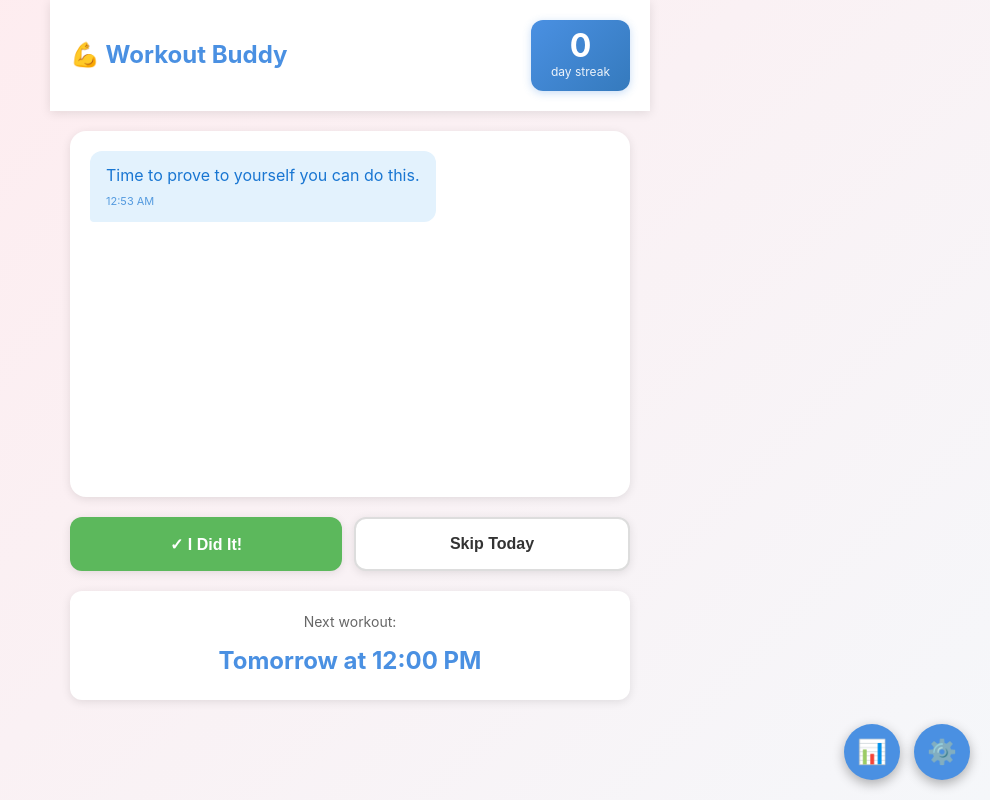
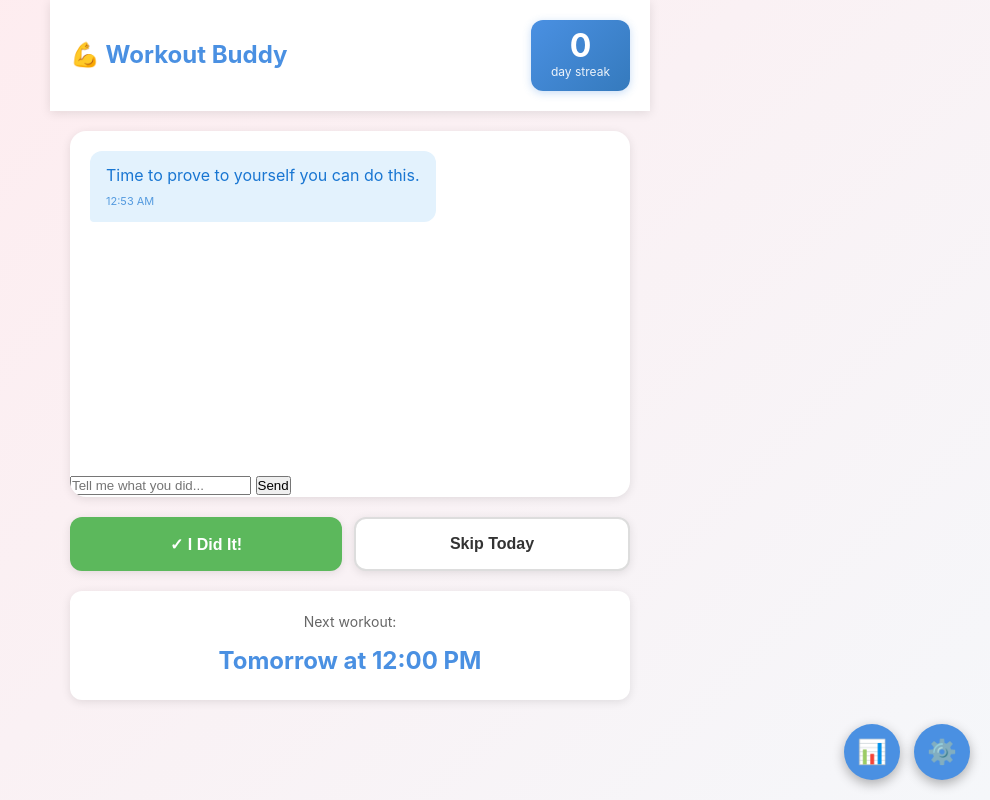
Before and after one commit to kerri-hicks/WorkoutBuddy, a plain HTML site: page index.html in a window 1280 px wide. Shown: the whole page, without its empty margins (290-1280 px from the left). Drawn offline with Linux system fonts and the light colour scheme.

Commit message:
Add chat input and send button to index.html

```diff
--- a/index.html
+++ b/index.html
@@ -25,6 +25,10 @@
             <div class="chat-container" id="chatContainer">
                 <div class="chat-messages" id="chatMessages">
                     <!-- Messages will be inserted here -->
+                </div>
+                <div class="chat-input-container">
+                    <input type="text" id="chatInput" placeholder="Tell me what you did..." />
+                    <button id="sendBtn">Send</button>
                 </div>
             </div>
 
```
